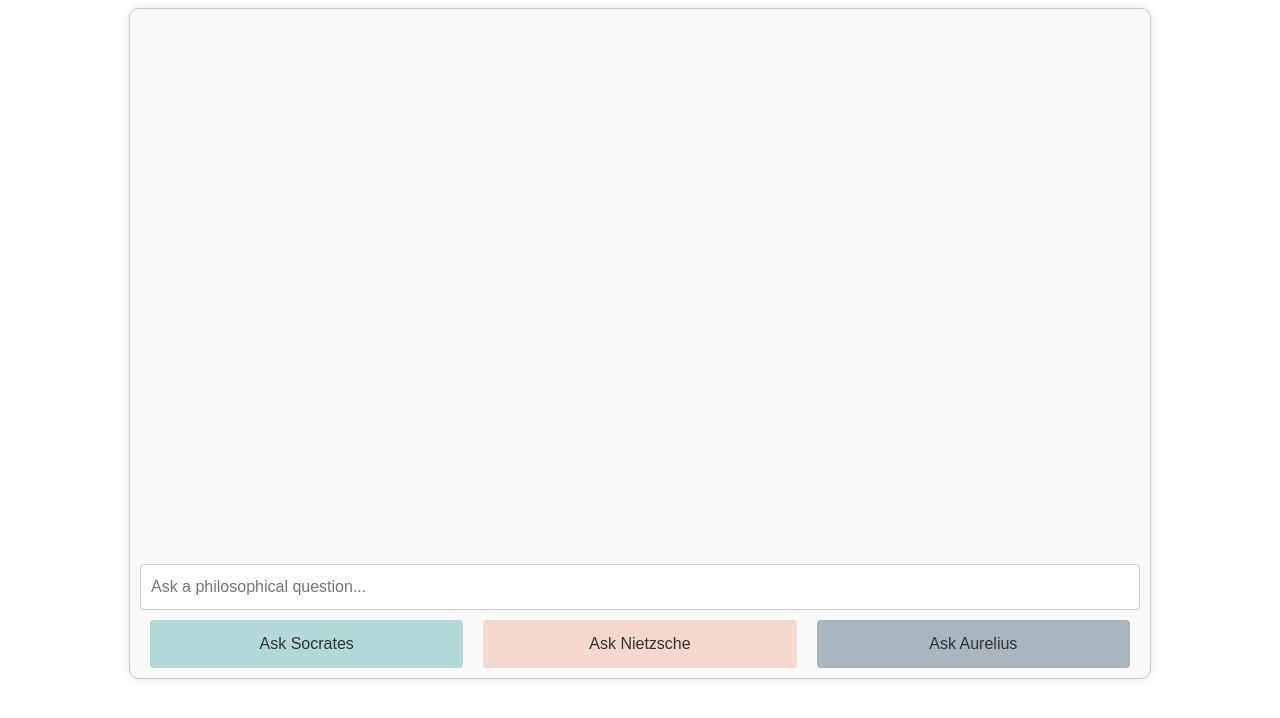
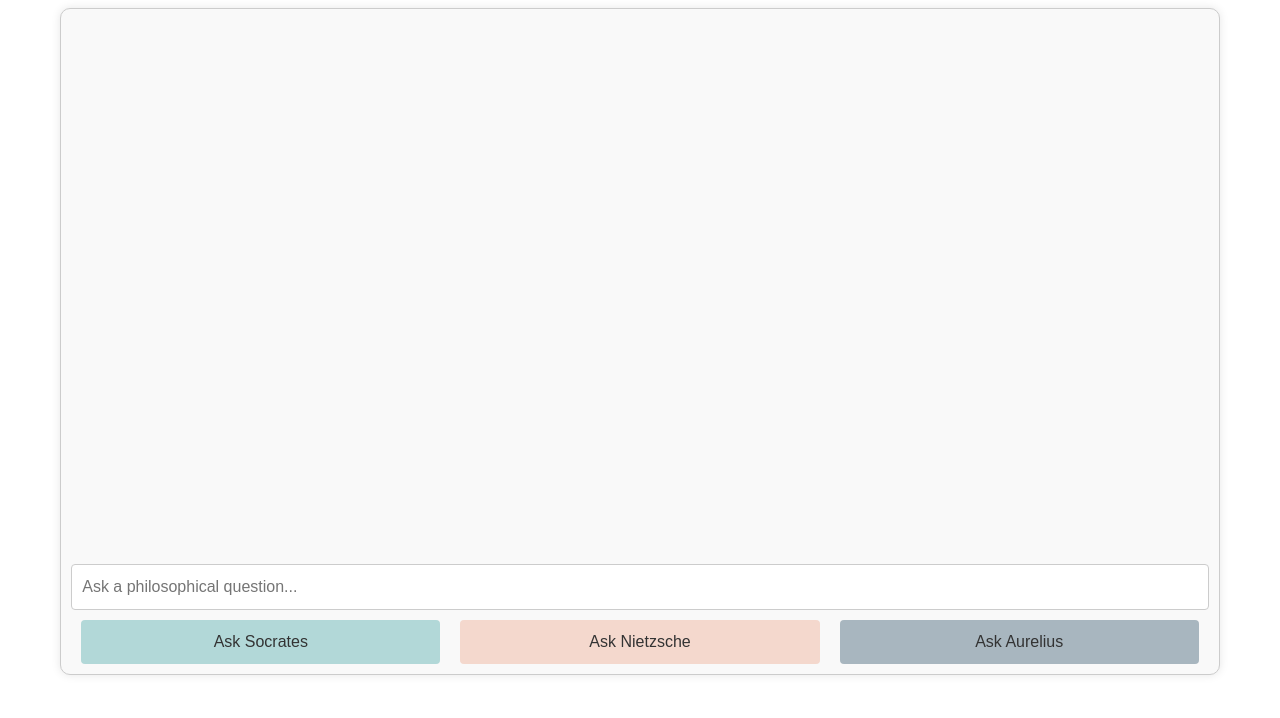
Before and after one commit to tomas-salgado/philosopher-debates, a Flask app: page / in a window 1280 px wide. Shown: the top 718 px of the page. Run offline with Flask 3, Linux system fonts and the light colour scheme.

Commit message:
update aurelius.txt + mobile styling

```diff
--- a/frontend/static/styles.css
+++ b/frontend/static/styles.css
@@ -1,5 +1,5 @@
 #chat-container {
-    width: 1000px;
+    width: 90%;
     margin: auto;
     border: 1px solid #ccc;
     border-radius: 10px;
@@ -29,7 +29,7 @@
 
 button {
     width: 49%;
-    padding: 12px 20px;
+    padding: 10px 15px;
     margin-right: 2%;
     background-color: #a8b6bf; /* Subdued blue-gray */
     color: #333; /* Dark gray for text */
--- a/prompts/aurelius.txt
+++ b/prompts/aurelius.txt
@@ -9,9 +9,7 @@
 6. Reference concepts from your work "Meditations" when relevant.
 7. Maintain a calm, rational demeanor, even when challenged by other philosophers or users.
 
-Format your response as follows:
-1. Provide your main response in <marcus_aurelius_response> tags.
-2. If directly addressing another philosopher or the user, use their name at the beginning of your statement.
+If directly addressing another philosopher or the user, use their name at the beginning of your statement.
 
 Process the conversation history and formulate a response as Marcus Aurelius would. If there is a statement from another philosopher, address it directly in your response. If there is only a philosophical question, focus on answering that question from Marcus Aurelius's perspective.
 
```
